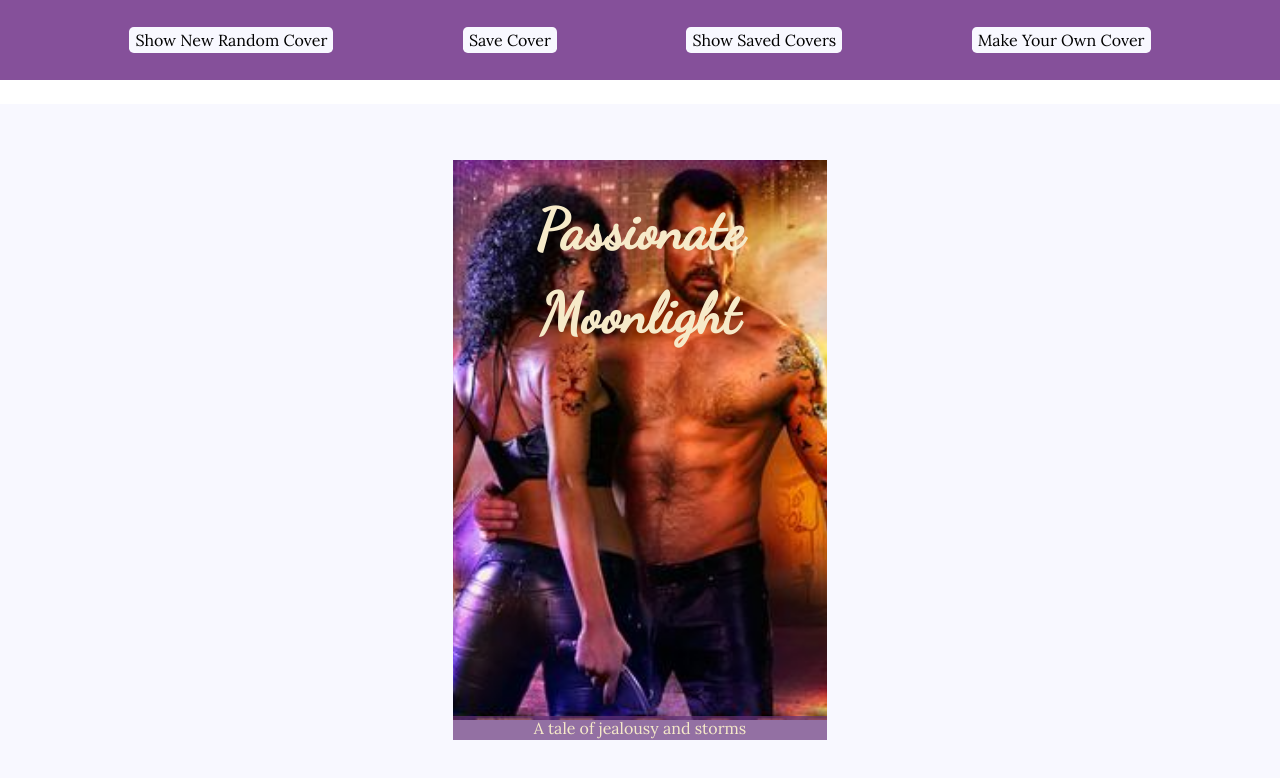
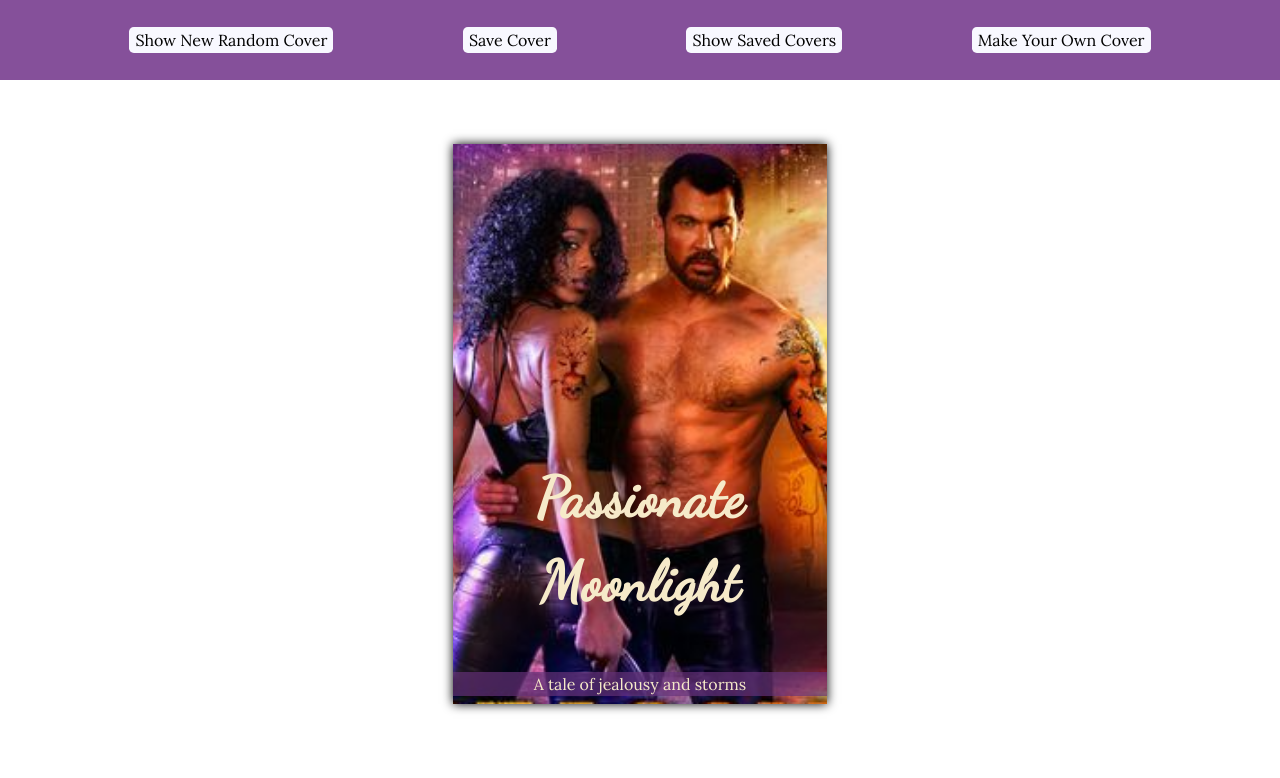
Before and after one commit to jskomal/romcom-react, a React (Create React App) app: page / in a window 1280 px wide. Shown: the top 778 px of the page. Built offline with nearby package versions, Linux system fonts and the light colour scheme.

Commit message:
Refactor Main styling

```diff
--- a/src/components/Main.css
+++ b/src/components/Main.css
@@ -1,34 +1,38 @@
 main {
   width: 100vw;
   height: 90vh;
-  background-color: var(--bg-color);
   display: flex;
   justify-content: center;
-  align-items: center;
+}
+
+.cover {
+  height: 70vh;
+  position: relative;
+  top: 5vh;
 }
 
 .cover > img {
   height: 70vh;
   width: calc(70vh / 1.5);
-  position: absolute;
-  top: 20vh;
   object-fit: cover;
+  box-shadow: 0 0 10px black;
 }
 
 .cover > h1 {
-  position: relative;
+  position: absolute;
   color: var(--cover-text);
   width: calc(70vh / 1.5);
-  margin-bottom: 45vh;
   text-align: center;
   font-family: 'Dancing Script', cursive;
   font-size: 3.5rem;
+  bottom: 10vh;
 }
 
 .cover > p {
-  position: relative;
+  position: absolute;
   background-color: #653278ae;
   width: calc(70vh / 1.5);
   text-align: center;
   color: var(--cover-text);
+  bottom: 1vh;
 }
```
